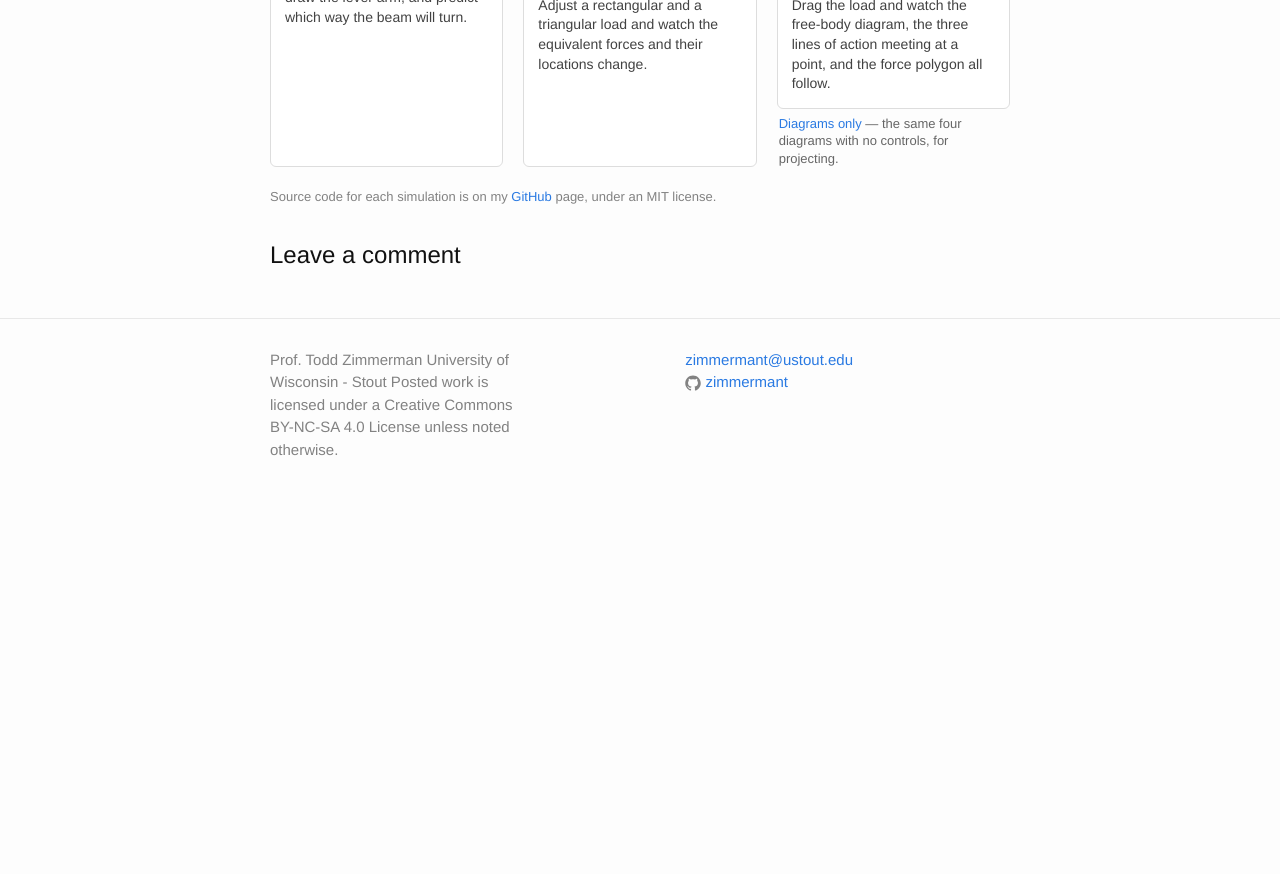
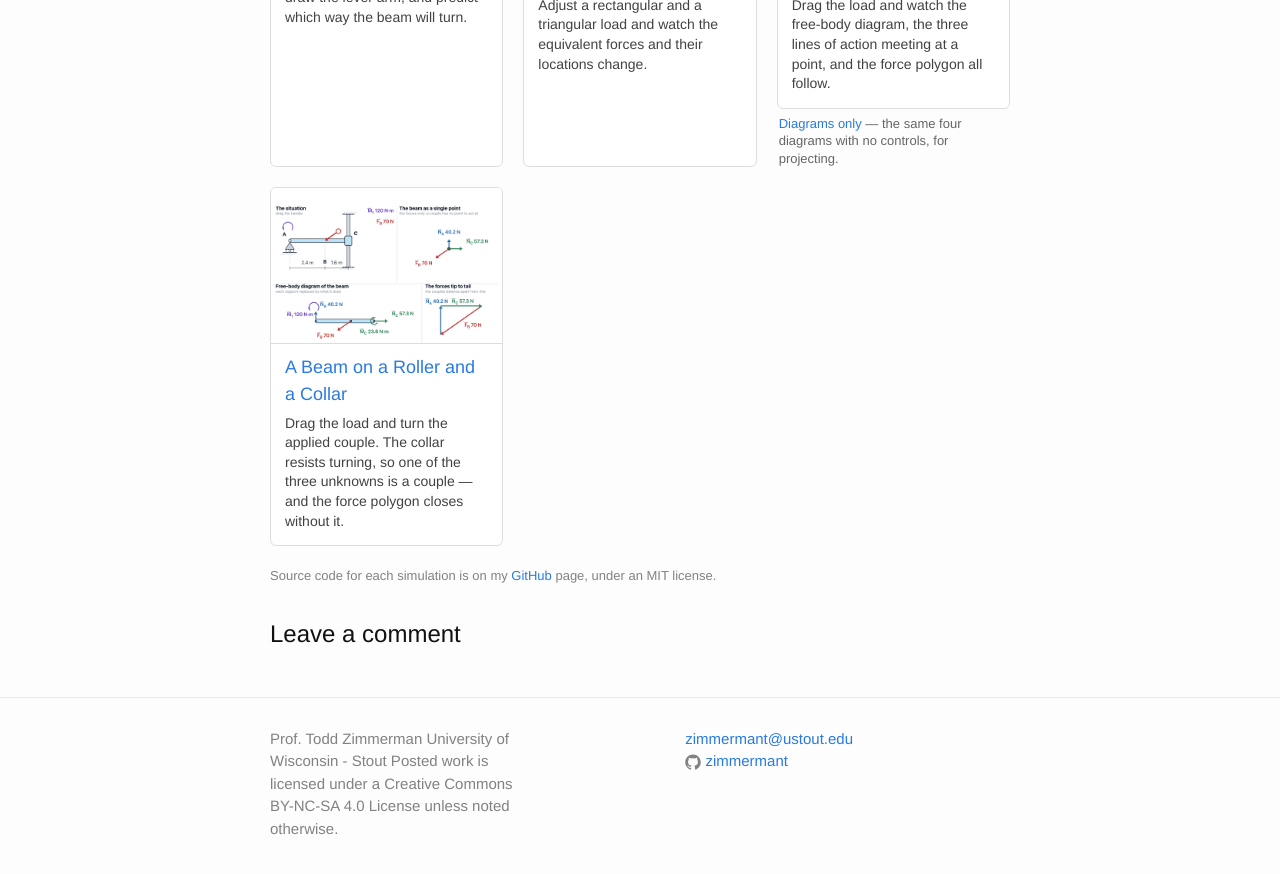
Before and after one commit to zimmermant/zimmermant.github.io, a Jekyll site: the page built from simulations.md, in a window 1280 px wide and 900 px high, scrolled down 878 px. Shown: the top 874 px of the window. Built offline with Jekyll 4.4.1, drawn with Linux system fonts in a browser that asks for light colours; nearby versions of some CDN libraries; before the commit the page ends 1399 px from its top, so only the background shows below that.

Commit message:
Simulations: a seventh card, the beam on a roller and a collar
A plain card this time, not a .sim-cell: this simulation has one page,
so there is no quiet second link to hang under it.

The card image is the whole page at 800x750, rendered at 1.5x, shown
with the load slanted and the couple turned on so that all four panels
have something in them -- the 3:2 crop reaches far enough down to show
the headings of the lower two.

Co-Authored-By: Claude Opus 5 <noreply@anthropic.com>

```diff
--- a/simulations.md
+++ b/simulations.md
@@ -109,6 +109,14 @@ Interactive sandboxes I built for PHYS-291 Statics. Each one runs in your browse
     <p class="sim-alt"><a href="https://zimmermant.github.io/beam-and-two-force-link/dist/beam_link_fbd_display.html">Diagrams only</a> — the same four diagrams with no controls, for projecting.</p>
   </div>
 
+  <a class="sim-card" href="https://zimmermant.github.io/beam-on-roller-and-collar/">
+    <img src="/img/simulations/beam-on-roller-and-collar.png" alt="Screenshot: a beam on a roller at one end and a collar on a vertical shaft at the other, with an applied couple, shown as a free-body diagram, as a single point, and as a force polygon" loading="lazy">
+    <div class="sim-body">
+      <h3>A Beam on a Roller and a Collar</h3>
+      <p>Drag the load and turn the applied couple. The collar resists turning, so one of the three unknowns is a couple — and the force polygon closes without it.</p>
+    </div>
+  </a>
+
 </div>
 
 <p class="sim-source">Source code for each simulation is on my <a href="https://github.com/zimmermant?tab=repositories">GitHub</a> page, under an MIT license.</p>
```
Also changed, not shown: img/simulations/beam-on-roller-and-collar.png (added).
